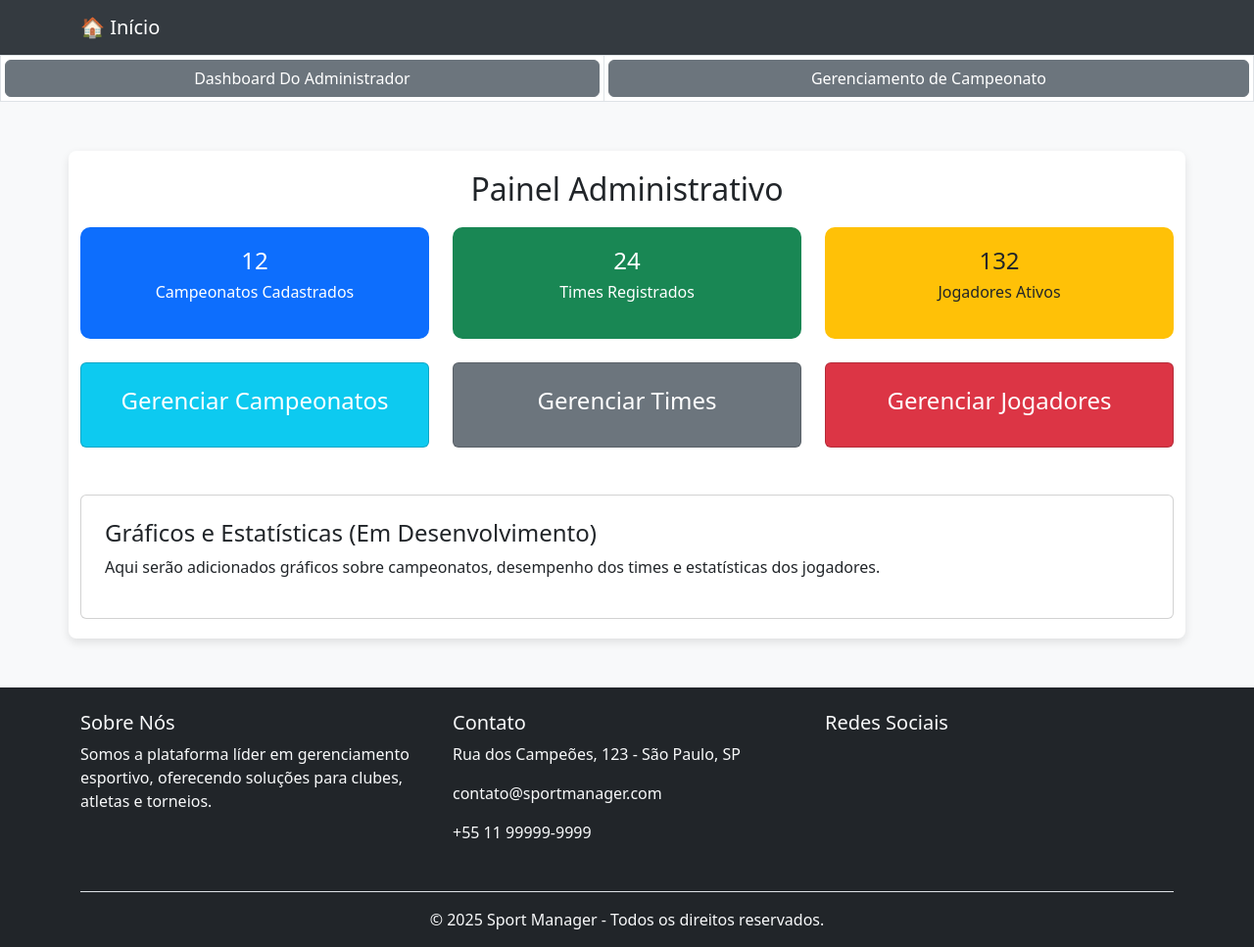
After one commit to JoseTayllan/campeonato_esportivo, a PHP site: page /views/dashboard/dashboard_administrador.php.php in a window 1280 px wide. The commit adds this page. Shown: the whole page at 98% size. Run offline with PHP 8.4, Linux system fonts and the light colour scheme.

Commit message:
front-end incial

```diff
--- /dev/null
+++ b/public/views/cabecalho/tabela_administrativa.php
@@ -0,0 +1,13 @@
+   <!-- Linha de botões diretamente abaixo do header -->
+   <div class="container-fluid p-0">
+    <table class="table table-bordered table-sm text-center mb-0">
+        <tbody>
+            <tr>
+            <td><a href="../dashboard/dashboard_administrador.php" class="btn btn-secondary w-100">Dashboard Do Administrador</a></td>
+
+                <td><a href="../campeonatos/index.php" class="btn btn-secondary w-100">Gerenciamento de Campeonato</a></td>
+
+            </tr>
+        </tbody>
+    </table>
+</div>
--- /dev/null
+++ b/public/views/dashboard/dashboard_administrador.php.php
@@ -0,0 +1,114 @@
+<?php
+session_start();
+?>
+
+<!DOCTYPE html>
+<html lang="pt-br">
+<head>
+    <meta charset="UTF-8">
+    <meta name="viewport" content="width=device-width, initial-scale=1.0">
+    <title>Dashboard - Sistema de Campeonatos</title>
+    <link href="../../../assets/css/bootstrap.min.css" rel="stylesheet">
+    <style>
+        body {
+            background-color: #f8f9fa;
+        }
+        .dashboard-container {
+            max-width: 1100px;
+            margin: 50px auto;
+            padding: 20px;
+            background: white;
+            border-radius: 8px;
+            box-shadow: 0px 4px 10px rgba(0, 0, 0, 0.1);
+        }
+        .dashboard-title {
+            text-align: center;
+            margin-bottom: 20px;
+        }
+        .card-summary {
+            padding: 20px;
+            border-radius: 10px;
+            text-align: center;
+            color: white;
+        }
+        .card-summary h3 {
+            font-size: 24px;
+            margin-bottom: 5px;
+        }
+        .card-summary p {
+            font-size: 16px;
+        }
+    </style>
+</head>
+<body>
+
+    <?php include '../cabecalho/header.php'; ?>
+    <?php include '../cabecalho/tabela_administrativa.php'; ?>
+
+    <div class="container dashboard-container">
+        <h2 class="dashboard-title">Painel Administrativo</h2>
+
+        <!-- Estatísticas do Sistema -->
+        <div class="row">
+            <div class="col-md-4 mb-4">
+                <div class="card-summary bg-primary">
+                    <h3>12</h3>
+                    <p>Campeonatos Cadastrados</p>
+                </div>
+            </div>
+            <div class="col-md-4 mb-4">
+                <div class="card-summary bg-success">
+                    <h3>24</h3>
+                    <p>Times Registrados</p>
+                </div>
+            </div>
+            <div class="col-md-4 mb-4">
+                <div class="card-summary bg-warning text-dark">
+                    <h3>132</h3>
+                    <p>Jogadores Ativos</p>
+                </div>
+            </div>
+        </div>
+
+        <!-- Acesso Rápido -->
+        <div class="row">
+            <div class="col-md-6 col-lg-4 mb-4">
+                <a href="../campeonatos/index.php" class="text-decoration-none">
+                    <div class="card card-custom text-center p-4 bg-info text-white">
+                        <h4>Gerenciar Campeonatos</h4>
+                    </div>
+                </a>
+            </div>
+
+            <div class="col-md-6 col-lg-4 mb-4">
+                <a href="../cadastro/cadastro_time.php" class="text-decoration-none">
+                    <div class="card card-custom text-center p-4 bg-secondary text-white">
+                        <h4>Gerenciar Times</h4>
+                    </div>
+                </a>
+            </div>
+
+            <div class="col-md-6 col-lg-4 mb-4">
+                <a href="../cadastro/cadastro_jogador.php" class="text-decoration-none">
+                    <div class="card card-custom text-center p-4 bg-danger text-white">
+                        <h4>Gerenciar Jogadores</h4>
+                    </div>
+                </a>
+            </div>
+        </div>
+
+        <!-- Espaço para Gráficos e Estatísticas Futuras -->
+        <div class="row mt-4">
+            <div class="col-md-12">
+                <div class="card p-4">
+                    <h4>Gráficos e Estatísticas (Em Desenvolvimento)</h4>
+                    <p>Aqui serão adicionados gráficos sobre campeonatos, desempenho dos times e estatísticas dos jogadores.</p>
+                </div>
+            </div>
+        </div>
+
+    </div>
+    <?php include '../cabecalho/footer.php'; ?>
+    <script src="../../../assets/js/bootstrap.bundle.min.js"></script>
+</body>
+</html>
```
Also changed, not shown: public/views/cabecalho/tabela.php (+6 -4 lines), public/views/campeonatos/index.php (added, +57 -0 lines), public/views/login/login_usuario.php (added, +56 -0 lines).
